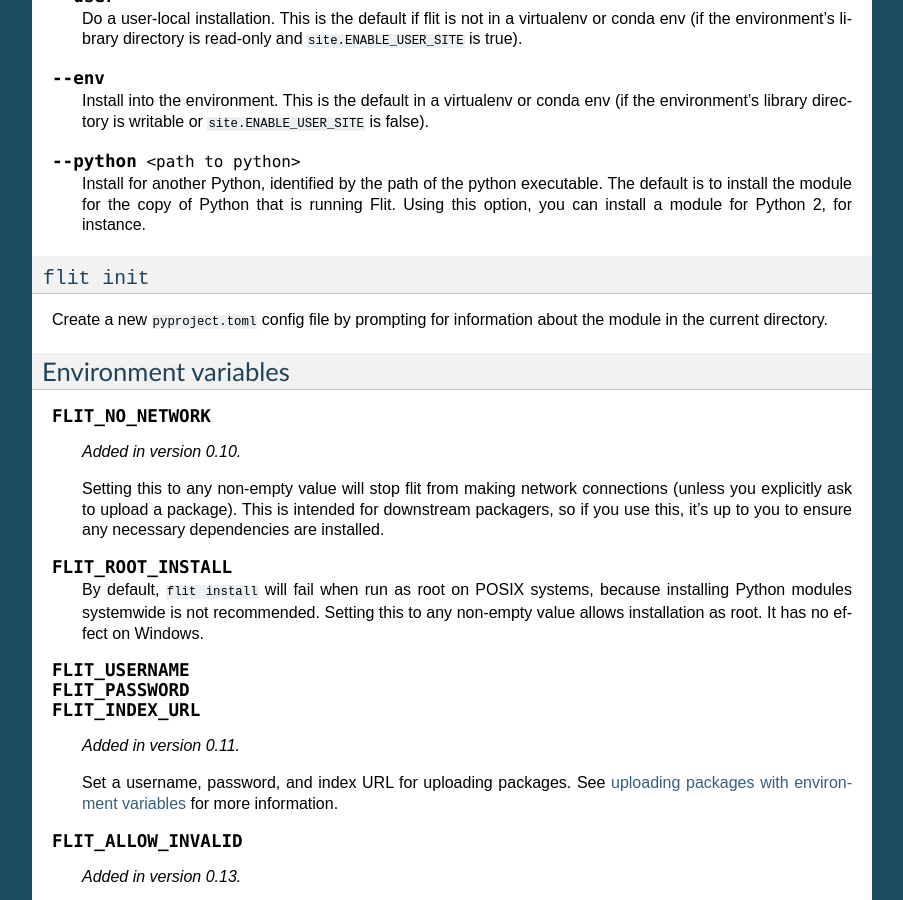
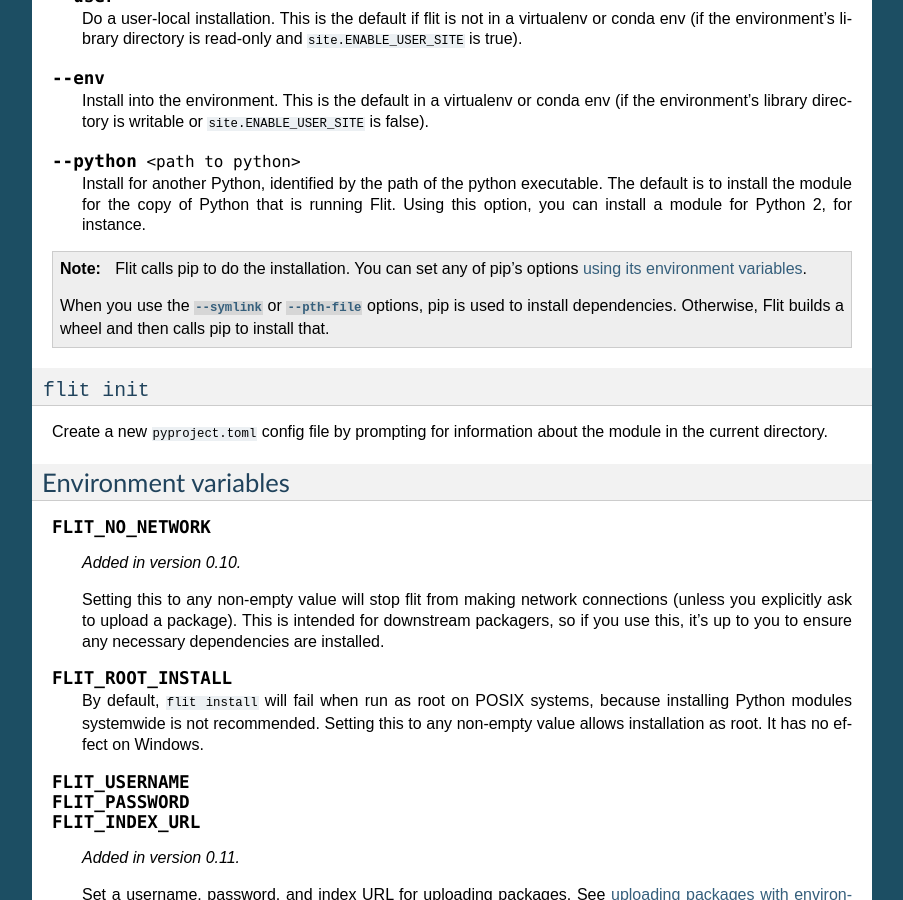
Before and after one commit to pypa/flit, a Sphinx documentation site: the page built from doc/cmdline.rst, in a window 1280 px wide and 900 px high, scrolled down 1341 px. Shown: the whole window, without its empty margins (198-1101 px from the left). Built offline with Sphinx 7.4.7, drawn with Linux system fonts in a browser that asks for light colours.

Commit message:
Add note about using environment variables to control pip

```diff
--- a/doc/cmdline.rst
+++ b/doc/cmdline.rst
@@ -110,6 +110,16 @@
    that is running Flit. Using this option, you can install a module for Python
    2, for instance.
 
+.. note::
+
+   Flit calls pip to do the installation. You can set any of pip's options
+   `using its environment variables
+   <https://pip.pypa.io/en/stable/user_guide/#environment-variables>`__.
+
+   When you use the :option:`--symlink` or :option:`--pth-file` options, pip
+   is used to install dependencies. Otherwise, Flit builds a wheel and then
+   calls pip to install that.
+
 
 ``flit init``
 -------------
```
